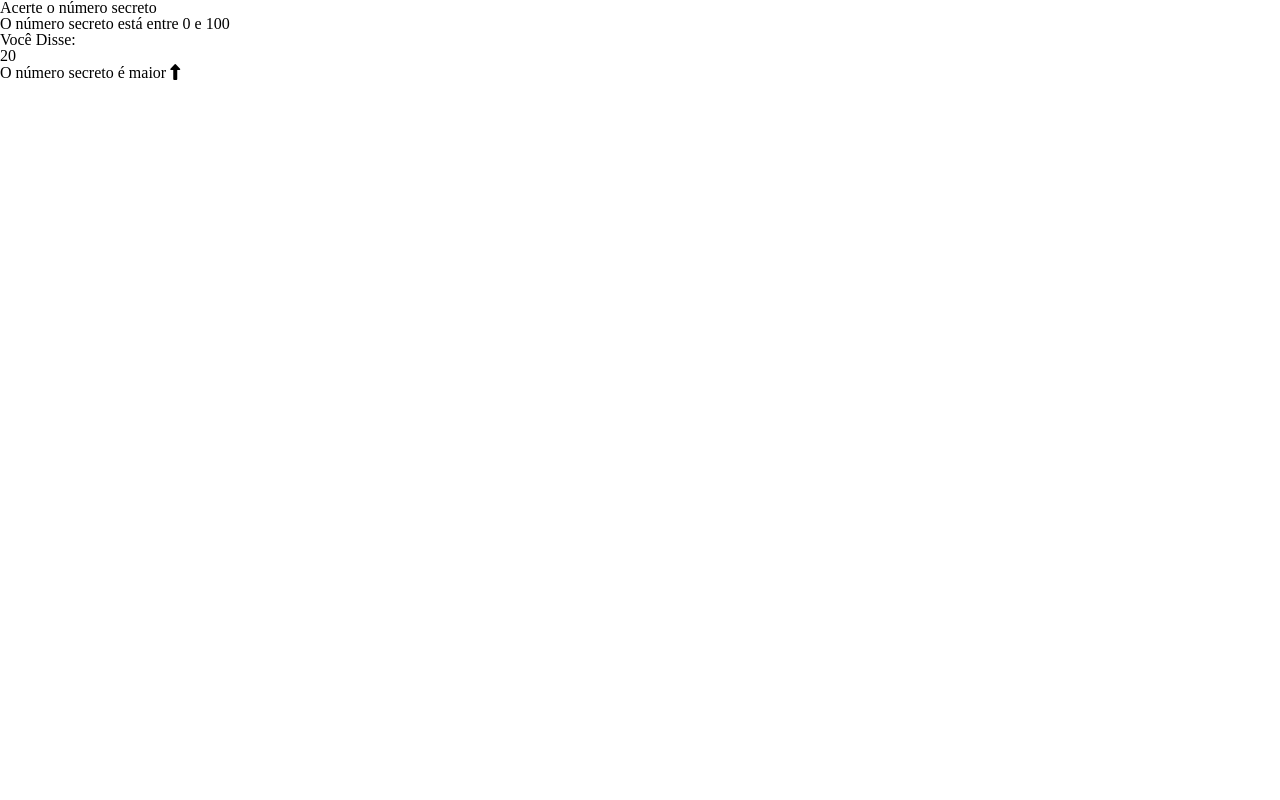
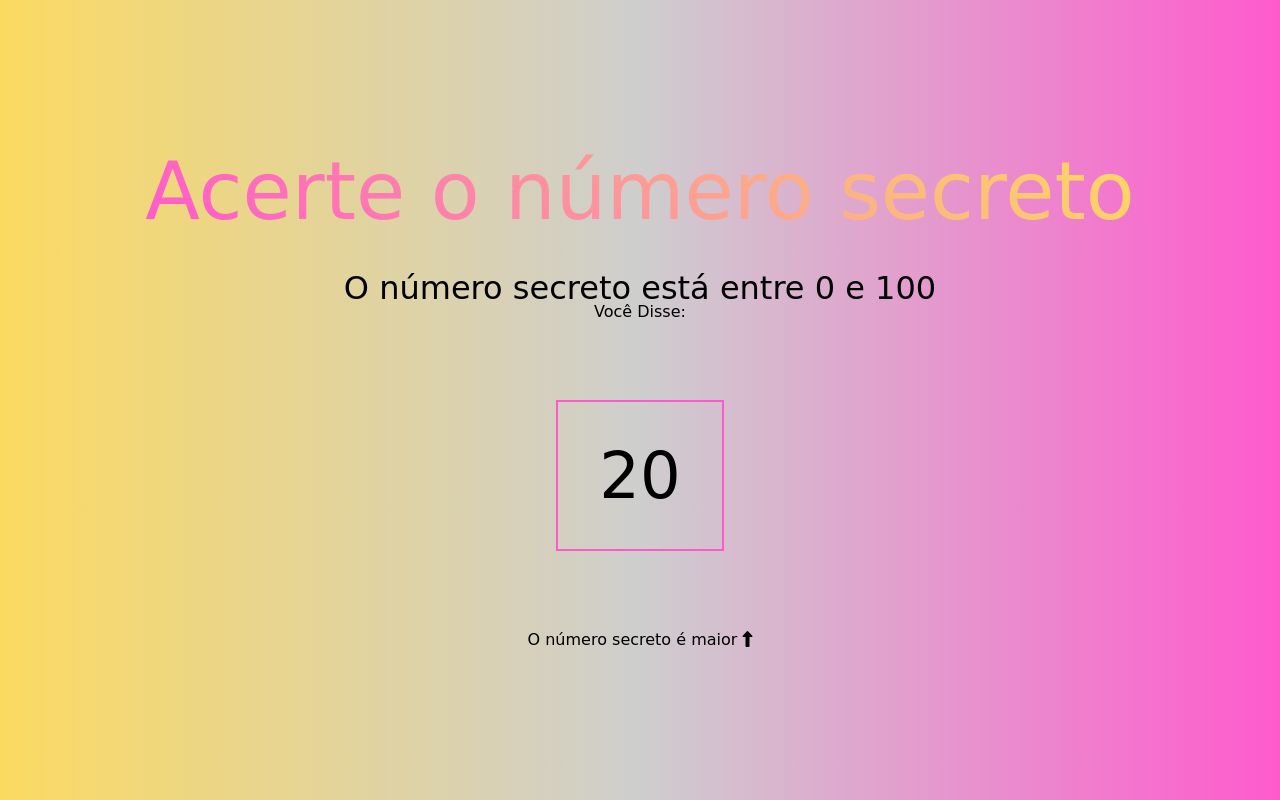
Before and after one commit to Gabriel-Dupla/Sigilo, a plain HTML site: page index.html in a window 1280 px wide. Drawn offline with nearby package versions, Linux system fonts and the light colour scheme; a web font is replaced by a local one.

Commit message:
Aula1 Aplicando efeitos

```diff
--- a/style.css
+++ b/style.css
@@ -1,9 +1,55 @@
 @import url('https://fonts.googleapis.com/css2?family=Alkatra:wght@500&family=Inter:wght@400;700&family=Krona+One&family=Montserrat:wght@100;400&display=swap');
 
 :root {
-    --font-family: font-family: 'Alkatra', cursive;
-    --primaty-color: #FF5ACD;
+    --font-family: 'Alkatra', cursive;
+    --primary-color: -webkit-linear-gradient(45deg,#FF5ACD, #FBDA61);
     --bg-color: #FBDA61;
-    --bg-image: linear-gradient(45deg, #FBDA61 0%, #FF5ACD 100%);
+    --bg-image: linear-gradient(90deg, #FBDA61 0%, #CECECE, #FF5ACD 100%);
 
 }
+
+body {
+    background-image: var(--bg-image);
+    color: var(--primary-color);
+    min-height: 100vh;
+    display: flex;
+    flex-direction: column;
+    align-items: center;
+    justify-content: center;
+    text-align: center;
+    margin: 0;
+    font-family: var(--font-family);
+
+
+}
+
+h1 {
+    font-size: 5em;
+    background: var(--primary-color);
+    -webkit-background-clip: text;
+    -webkit-text-fill-color: transparent;
+
+}
+
+h3 {
+    font-size: 2em;
+    margin-top: 1.25em;
+
+}
+
+.mensagem {
+    font-size: 1.5em;
+    margin-top: 4.5em;
+
+
+
+}
+
+.box {
+    border: 2px solid #FF5ACD;
+    display: inline-block;
+    font-size: 4em;
+    padding: 0.65em;
+    margin: 1.25em;
+
+}
```
Also changed, not shown: index.html (+0 -1 lines).
